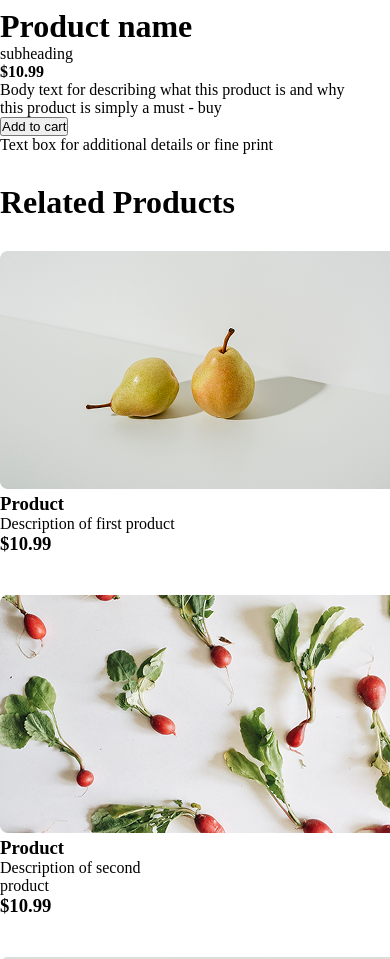
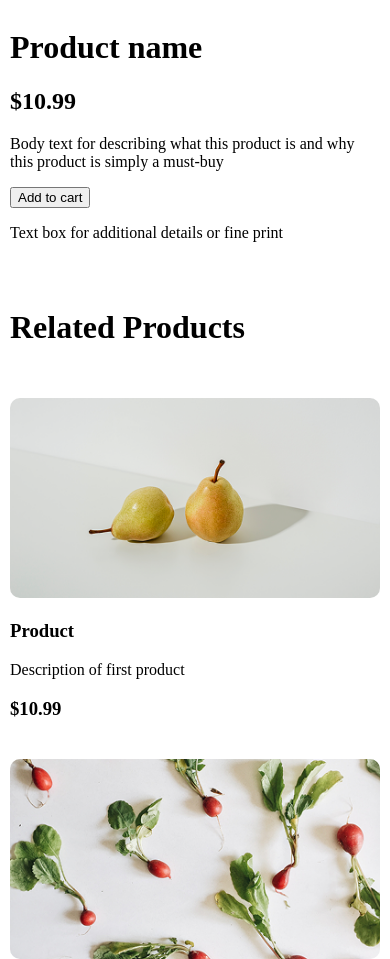
Before and after one commit to abdulganiyabdulsalam74-creator/my-third-figma-project, a plain HTML site: page index.html in a window 390 px wide. Shown: the part 73-1032 px from the top of the page. Drawn offline with Linux system fonts and the light colour scheme.

Commit message:
economics

```diff
--- a/index.html
+++ b/index.html
@@ -38,20 +38,17 @@
         <div class="main-image"><img src="images/Image.png" alt="#"></div>
         </div>
         <div class="right_side">
-        <h1>
-            Product name
-        </h1>
+            <div class="product-info">
+                <h1>Product name</h1>
+                <h2><b>$10.99</b></h2>
                 <p>
-            subheading
-        </p>
-        <b>$10.99</b>
-        <p>
-            Body text for describing what this product is and why <br> this product is simply a must - buy
+                    Body text for describing what this product is and why <br>this product is simply a must-buy
                 </p>
                 <button>
                     Add to cart
                 </button>
                 <p>Text box for additional details or fine print</p>
+            </div>
         </div>
      </div>
 
@@ -102,5 +99,3 @@
 </div>
 </body>
 </html>
-</body>
-</html>
--- a/style.css
+++ b/style.css
@@ -1,6 +1,12 @@
-*, body{
+*, *::before, *::after {
+    box-sizing: border-box;
+}
+
+html, body {
     padding: 0;
     margin: 0;
+    width: 100%;
+    overflow-x: hidden;
 }
 
 .grand_father{
@@ -9,9 +15,8 @@
     gap: 30px;
 }
 
- .header{
-    display: flex;
-
+.header {
+  padding-left: 10px;
 }
 
 h3{
@@ -67,41 +72,45 @@ h3{
 
   .second_child {
    display: flex;
-   flex-direction: row;
-   row-gap: 10px;
+   /* flex-direction: row;
+   flex-wrap: wrap; */
+   gap: 10px;
    width: 100%;
   }
 
-.parent{
+  .left_side{
+    /* margin-left: 15px;
+    margin-top: 15px; */
+    width: 50%;
+  }
+
+  .right_side{
+    width: 50%;
+    /* margin-top: 15px;
+    margin-left: 50px; */
+  }
+
+  .parent {
     display: flex;
     flex-wrap: wrap;
-    gap: 40px;
-    justify-content: space-between;
+    gap: 20px;
+    width: 100%;
+    padding-left: 10px;
+    padding-right: 10px;
 }
 
-/* Tablet screens  */
- @media (max-width:720px) {
-    .parent {
-        display: flex;
-
-        flex-direction: column;
-    }
-
-    .parent div {
-        flex: 1 1 calc(50% - 10px);
-        max-width: calc(50% - 10px);
-        height: auto;
-    }
+.parent > div {
+    flex: 0 0 calc(33.333% - 13.33px); /* 3 items per row */
 }
 
-/* Small screens */
-@media (max-width:500px) {
-    .parent{
-        display: flex;
-        flex-direction: column;
-        justify-content: flex-start;
-    }
+.parent img {
+    width: 100%;
+    height: 200px;
+    object-fit: cover;
+    border-radius: 10px;
 }
+
+
 #hamburger-icon {
     margin: auto 0;
     display: none;
@@ -195,20 +204,47 @@ h3{
   margin: 5px 0;
 }
 
+
 /* =========================
-   MOBILE NAVBAR
+   CONTENT SECTION
+========================= */
+.content {
+  padding: 40px 20px;
+}
+
+.image-text {
+  display: flex;
+  align-items: center;
+  gap: 32px;
+  max-width: 1100px;
+  margin: auto;
+}
+
+ .main-image img{
+  width: 100%;
+  max-width: 500px;
+  height: auto;
+  display: block;
+}
+
+/* =========================
+   MOBILE CONTENT
 ========================= */
 @media (max-width: 768px) {
 
   .second_child{
     flex-direction: column;
+    width: 100%;
   }
+
   .left_side  {
     width: 100%;
   }
   .right_side {
     width: 100%;
+    padding-left: 10px;
   }
+
   .hamburger {
     display: block;
   }
@@ -231,41 +267,27 @@ h3{
   #nav-toggle:checked + .hamburger + .nav-menu {
     display: flex;
   }
-}
-
-/* =========================
-   CONTENT SECTION
-========================= */
-.content {
-  padding: 40px 20px;
-}
-
-.image-text {
-  display: flex;
-  align-items: center;
-  gap: 32px;
-  max-width: 1100px;
-  margin: auto;
-}
-
-
- .main-image img{
-  width: 100%;
-  max-width: 500px;
-  height: auto;
-  display: block;
-}
-
-/* =========================
-   MOBILE CONTENT
-========================= */
-@media (max-width: 768px) {
-  .image-text {
+    .image-text {
     flex-direction: column;
   }
 
   .main-image img {
     max-width: 100%;
   }
+  .parent {
+      display: flex;
+      flex-direction: column;
+      justify-content: flex-start;
+      gap: 20px;
+      width: auto;
+    }
 
+    .parent div {
+        width: 100%;
+        max-width: 100%;
+        height: auto;
+    }
+      .parent{
+
+    }
 }
```
Also changed, not shown: README.md (added), 2 other files. Lines whose indentation alone changed are shown as unchanged.
